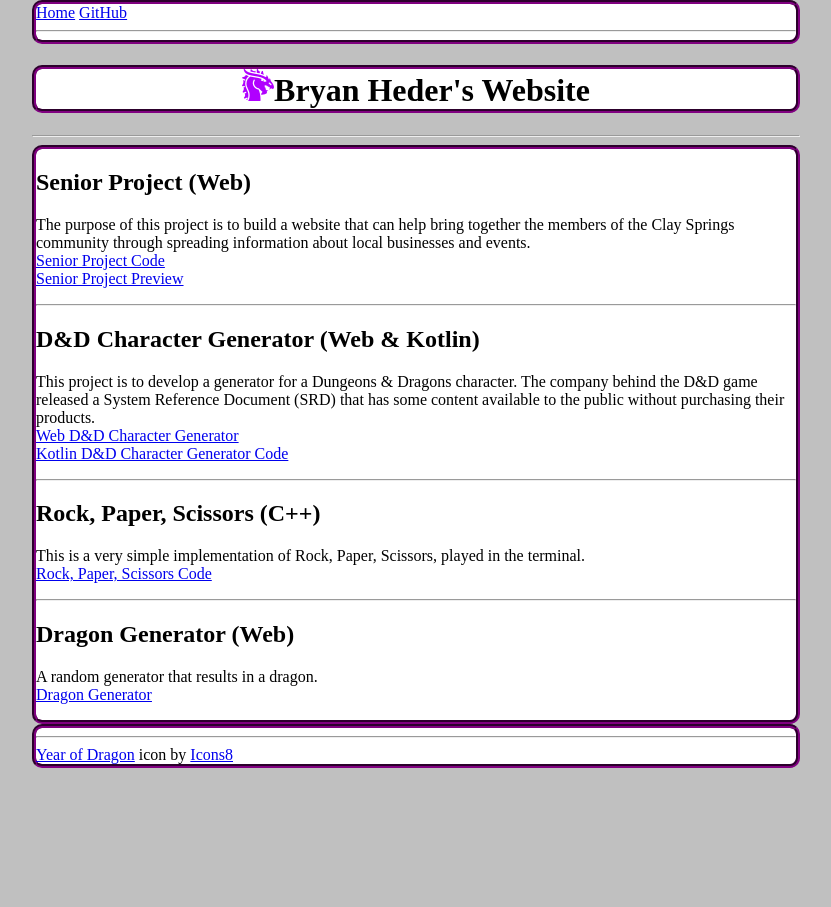
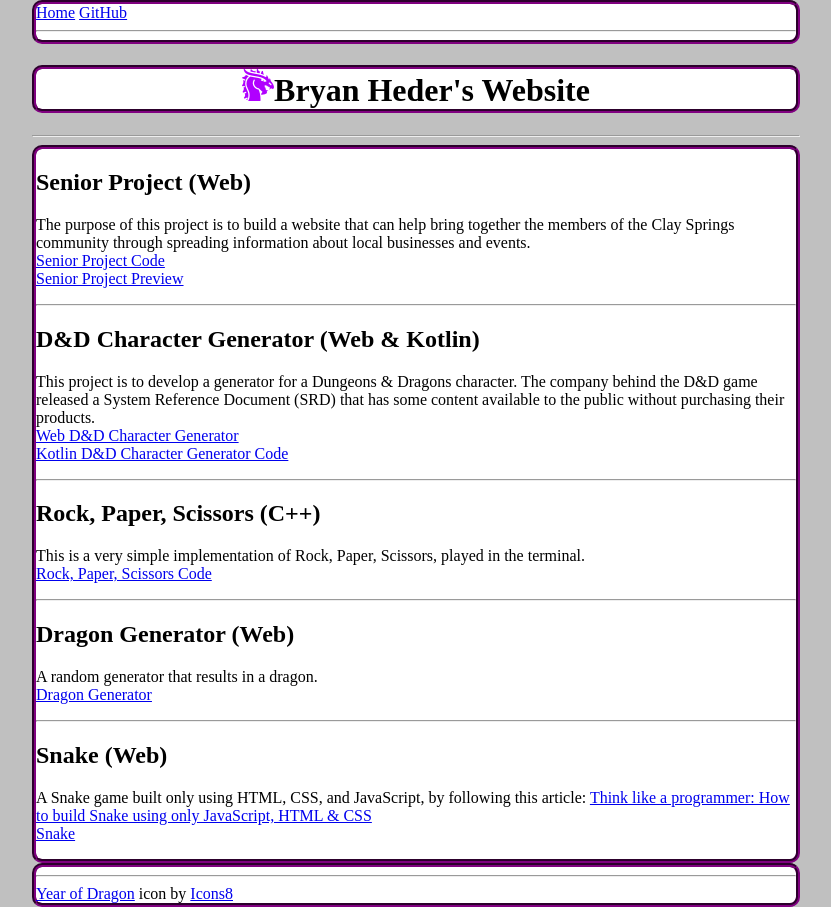
Before and after one commit to BEHeder/BEHeder.github.io, a Jekyll site: the page built from index.md, in a window 1280 px wide. Shown: the whole page, without its empty margins (224-1055 px from the left). Built offline with Jekyll 4.4.1, drawn with Linux system fonts in a browser that asks for light colours.

Commit message:
Update index.md

```diff
--- a/index.md
+++ b/index.md
@@ -49,3 +49,11 @@ title: Bryan Heder's Website
   <br>
   <a href="https://beheder.github.io/dragongen.html/">Dragon Generator</a>
 </p>
+<hr>
+
+<h2>Snake (Web)</h2>
+<p>
+  A Snake game built only using HTML, CSS, and JavaScript, by following this article: <a href="https://www.freecodecamp.org/news/think-like-a-programmer-how-to-build-snake-using-only-javascript-html-and-css-7b1479c3339e">Think like a programmer: How to build Snake using only JavaScript, HTML & CSS</a>
+  <br>
+  <a href="https://beheder.github.io/snake.html/">Snake</a>
+</p>
```
